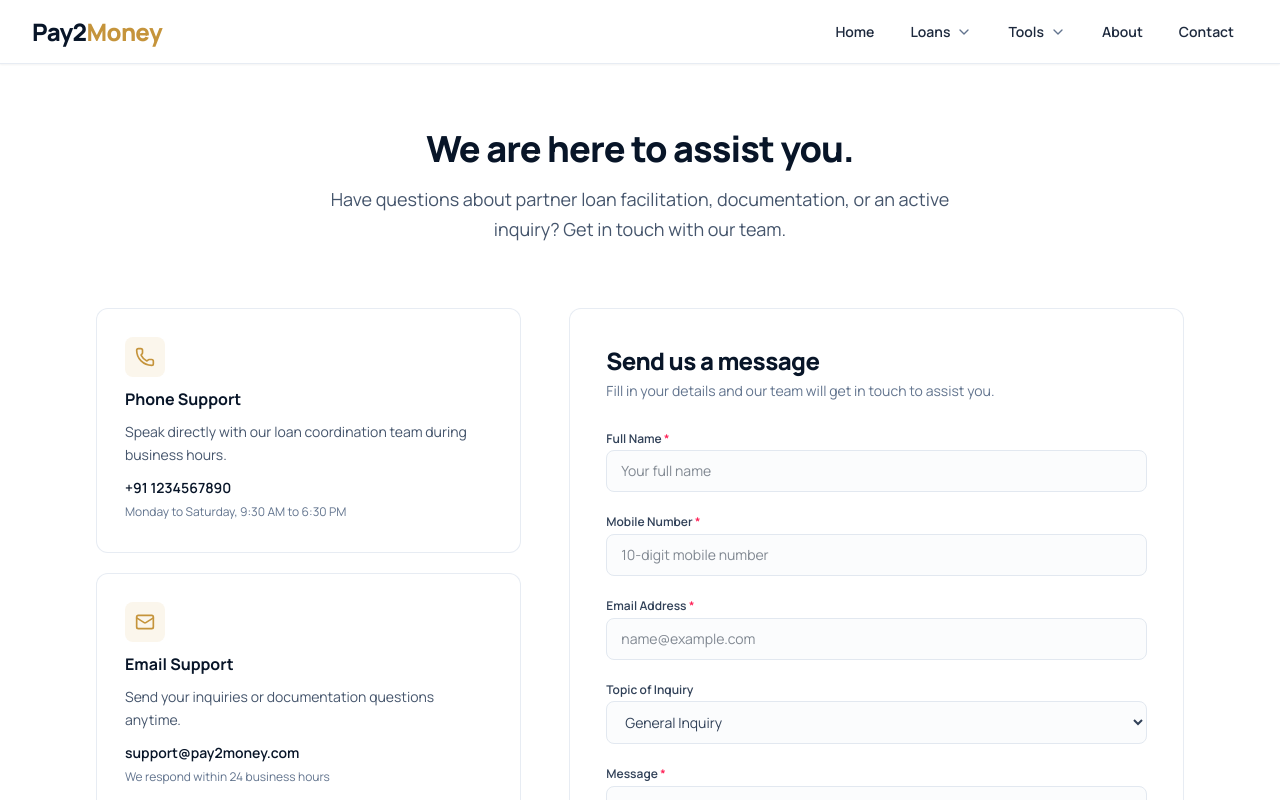
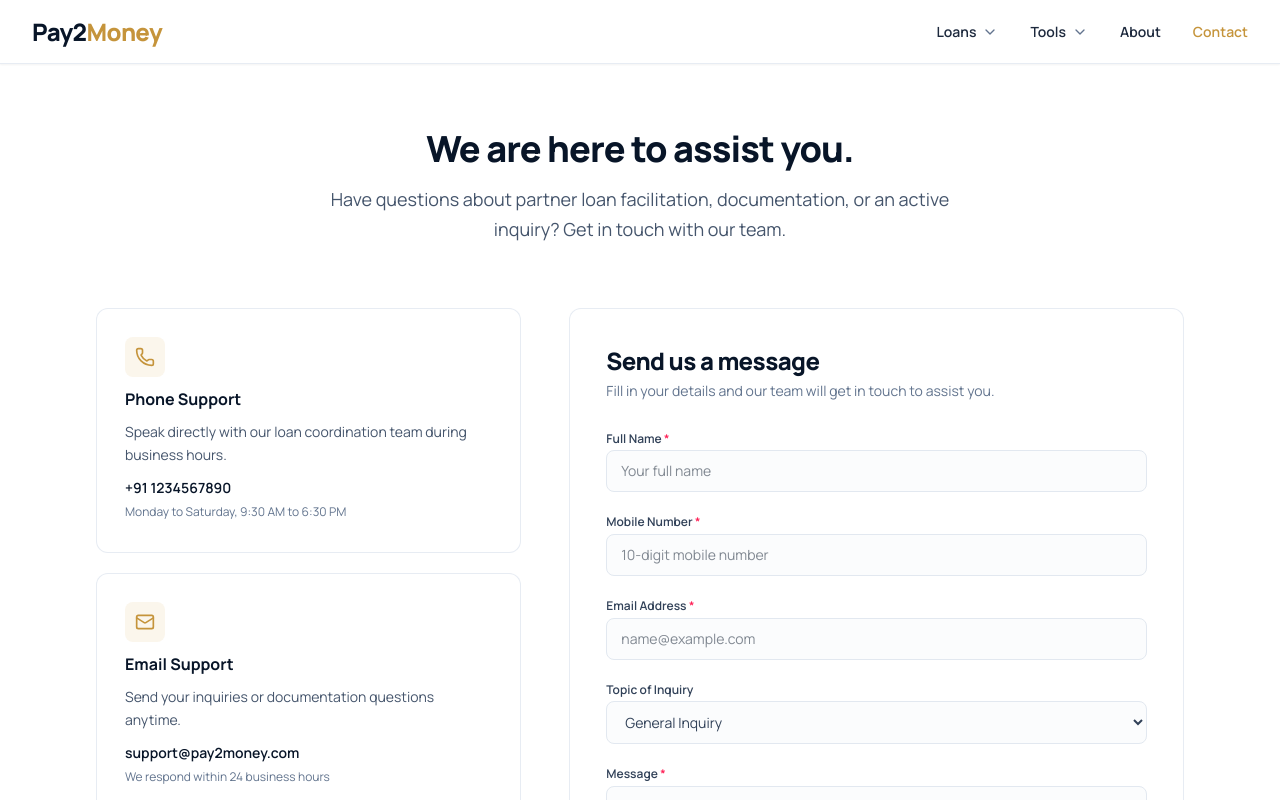
Before and after one commit to shivamkumarlogs/pay2money, a Next.js app: page /contact in a window 1280 px wide. Shown: the top 800 px of the page. Built offline with nearby package versions, Linux system fonts and the light colour scheme.

Commit message:
feat(navbar): add route active indicators using usePathname and remove redundant Home link

```diff
--- a/app/components/Navbar.jsx
+++ b/app/components/Navbar.jsx
@@ -2,6 +2,7 @@
 
 import React, { useState, useEffect } from "react";
 import Link from "next/link";
+import { usePathname } from "next/navigation";
 import { ChevronDown, AlignRight, X } from "lucide-react";
 import { LOAN_PRODUCTS as LOAN_loans, NAV_TOOLS as TOOLS } from "../data/siteData";
 
@@ -35,6 +36,14 @@ function NavLinkItem({ item, onClick, isMobile = false }) {
 }
 
 export default function Navbar() {
+  const pathname = usePathname();
+
+  // Route active states
+  const isAbout = pathname === "/about";
+  const isContact = pathname === "/contact";
+  const isTools = pathname === "/emi-calculator";
+  const isLoans = pathname.startsWith("/loans");
+
   // Desktop: single active dropdown tracker (null | 'loans' | 'tools')
   const [activeDropdown, setActiveDropdown] = useState(null);
 
@@ -90,14 +99,7 @@ export default function Navbar() {
             </Link>
 
             {/* Desktop Navigation */}
-            <nav className="hidden lg:flex items-center gap-1 xl:gap-2">
-              <Link
-                href="/"
-                className="px-3.5 py-2 text-sm font-semibold text-slate-800 hover:text-brand-accent rounded-lg hover:bg-slate-50 transition"
-              >
-                Home
-              </Link>
-
+            <nav className="hidden lg:flex items-center gap-7 xl:gap-8">
               {/* loans Dropdown */}
               <div
                 className="relative group"
@@ -105,15 +107,21 @@ export default function Navbar() {
                 onMouseLeave={() => setActiveDropdown(null)}
               >
                 <button
-                  className="flex items-center gap-1.5 px-3.5 py-2 text-sm font-semibold text-slate-800 group-hover:text-brand-accent rounded-lg group-hover:bg-slate-50 transition"
+                  className={`flex items-center gap-1.5 text-sm font-semibold transition-colors cursor-pointer ${
+                    isLoans
+                      ? "text-brand-accent font-bold"
+                      : "text-slate-800 group-hover:text-brand-accent"
+                  }`}
                   aria-expanded={activeDropdown === "loans"}
                 >
                   Loans
                   <ChevronDown
-                    className={`w-4 h-4 text-slate-500 transition-transform duration-200 ${
+                    className={`w-4 h-4 transition-transform duration-200 ${
                       activeDropdown === "loans"
                         ? "rotate-180 text-brand-accent"
-                        : ""
+                        : isLoans
+                        ? "text-brand-accent"
+                        : "text-slate-500 group-hover:text-brand-accent"
                     }`}
                   />
                 </button>
@@ -142,15 +150,21 @@ export default function Navbar() {
                 onMouseLeave={() => setActiveDropdown(null)}
               >
                 <button
-                  className="flex items-center gap-1.5 px-3.5 py-2 text-sm font-semibold text-slate-800 group-hover:text-brand-accent rounded-lg group-hover:bg-slate-50 transition"
+                  className={`flex items-center gap-1.5 text-sm font-semibold transition-colors cursor-pointer ${
+                    isTools
+                      ? "text-brand-accent font-bold"
+                      : "text-slate-800 group-hover:text-brand-accent"
+                  }`}
                   aria-expanded={activeDropdown === "tools"}
                 >
                   Tools
                   <ChevronDown
-                    className={`w-4 h-4 text-slate-500 transition-transform duration-200 ${
+                    className={`w-4 h-4 transition-transform duration-200 ${
                       activeDropdown === "tools"
                         ? "rotate-180 text-brand-accent"
-                        : ""
+                        : isTools
+                        ? "text-brand-accent"
+                        : "text-slate-500 group-hover:text-brand-accent"
                     }`}
                   />
                 </button>
@@ -172,14 +186,22 @@ export default function Navbar() {
 
               <Link
                 href="/about"
-                className="px-3.5 py-2 text-sm font-semibold text-slate-800 hover:text-brand-accent rounded-lg hover:bg-slate-50 transition"
+                className={`text-sm font-semibold transition-colors ${
+                  isAbout
+                    ? "text-brand-accent font-bold"
+                    : "text-slate-800 hover:text-brand-accent"
+                }`}
               >
                 About
               </Link>
 
               <Link
                 href="/contact"
-                className="px-3.5 py-2 text-sm font-semibold text-slate-800 hover:text-brand-accent rounded-lg hover:bg-slate-50 transition"
+                className={`text-sm font-semibold transition-colors ${
+                  isContact
+                    ? "text-brand-accent font-bold"
+                    : "text-slate-800 hover:text-brand-accent"
+                }`}
               >
                 Contact
               </Link>
@@ -227,30 +249,26 @@ export default function Navbar() {
               </button>
             </div>
 
-            {/* Scrollable Navigation Links with dashed dividers */}
+            {/* Scrollable Navigation Links with clean dividers */}
             <div className="flex-1 overflow-y-auto px-4 py-3 space-y-2 overscroll-contain">
-              <div className="border-b border-slate-200 pb-2">
-                <Link
-                  href="/"
-                  onClick={closeMobileMenu}
-                  className="block px-3 py-2.5 rounded-xl text-sm font-semibold text-slate-800 hover:bg-slate-50 transition"
-                >
-                  Home
-                </Link>
-              </div>
-
               {/* Mobile loans Accordion */}
               <div className="border-b border-slate-200 pb-2">
                 <button
                   onClick={() => toggleAccordion("loans")}
-                  className="w-full flex items-center justify-between px-3 py-2.5 rounded-xl text-sm font-semibold text-slate-800 hover:bg-slate-50 transition"
+                  className={`w-full flex items-center justify-between px-3 py-2.5 rounded-xl text-sm font-semibold transition cursor-pointer ${
+                    isLoans
+                      ? "text-brand-accent font-bold"
+                      : "text-slate-800 hover:text-brand-accent"
+                  }`}
                 >
                   <span>Loans</span>
                   <ChevronDown
-                    className={`w-4 h-4 text-slate-500 transition-transform ${
+                    className={`w-4 h-4 transition-transform ${
                       activeAccordion === "loans"
                         ? "rotate-180 text-brand-accent"
-                        : ""
+                        : isLoans
+                        ? "text-brand-accent"
+                        : "text-slate-500"
                     }`}
                   />
                 </button>
@@ -272,14 +290,20 @@ export default function Navbar() {
               <div className="border-b border-slate-200 pb-2">
                 <button
                   onClick={() => toggleAccordion("tools")}
-                  className="w-full flex items-center justify-between px-3 py-2.5 rounded-xl text-sm font-semibold text-slate-800 hover:bg-slate-50 transition"
+                  className={`w-full flex items-center justify-between px-3 py-2.5 rounded-xl text-sm font-semibold transition cursor-pointer ${
+                    isTools
+                      ? "text-brand-accent font-bold"
+                      : "text-slate-800 hover:text-brand-accent"
+                  }`}
                 >
                   <span>Tools</span>
                   <ChevronDown
-                    className={`w-4 h-4 text-slate-500 transition-transform ${
+                    className={`w-4 h-4 transition-transform ${
                       activeAccordion === "tools"
                         ? "rotate-180 text-brand-accent"
-                        : ""
+                        : isTools
+                        ? "text-brand-accent"
+                        : "text-slate-500"
                     }`}
                   />
                 </button>
@@ -301,7 +325,11 @@ export default function Navbar() {
                 <Link
                   href="/about"
                   onClick={closeMobileMenu}
-                  className="block px-3 py-2.5 rounded-xl text-sm font-semibold text-slate-800 hover:bg-slate-50 transition"
+                  className={`block px-3 py-2.5 rounded-xl text-sm font-semibold transition ${
+                    isAbout
+                      ? "text-brand-accent font-bold"
+                      : "text-slate-800 hover:text-brand-accent"
+                  }`}
                 >
                   About
                 </Link>
@@ -311,7 +339,11 @@ export default function Navbar() {
                 <Link
                   href="/contact"
                   onClick={closeMobileMenu}
-                  className="block px-3 py-2.5 rounded-xl text-sm font-semibold text-slate-800 hover:bg-slate-50 transition"
+                  className={`block px-3 py-2.5 rounded-xl text-sm font-semibold transition ${
+                    isContact
+                      ? "text-brand-accent font-bold"
+                      : "text-slate-800 hover:text-brand-accent"
+                  }`}
                 >
                   Contact
                 </Link>
```
